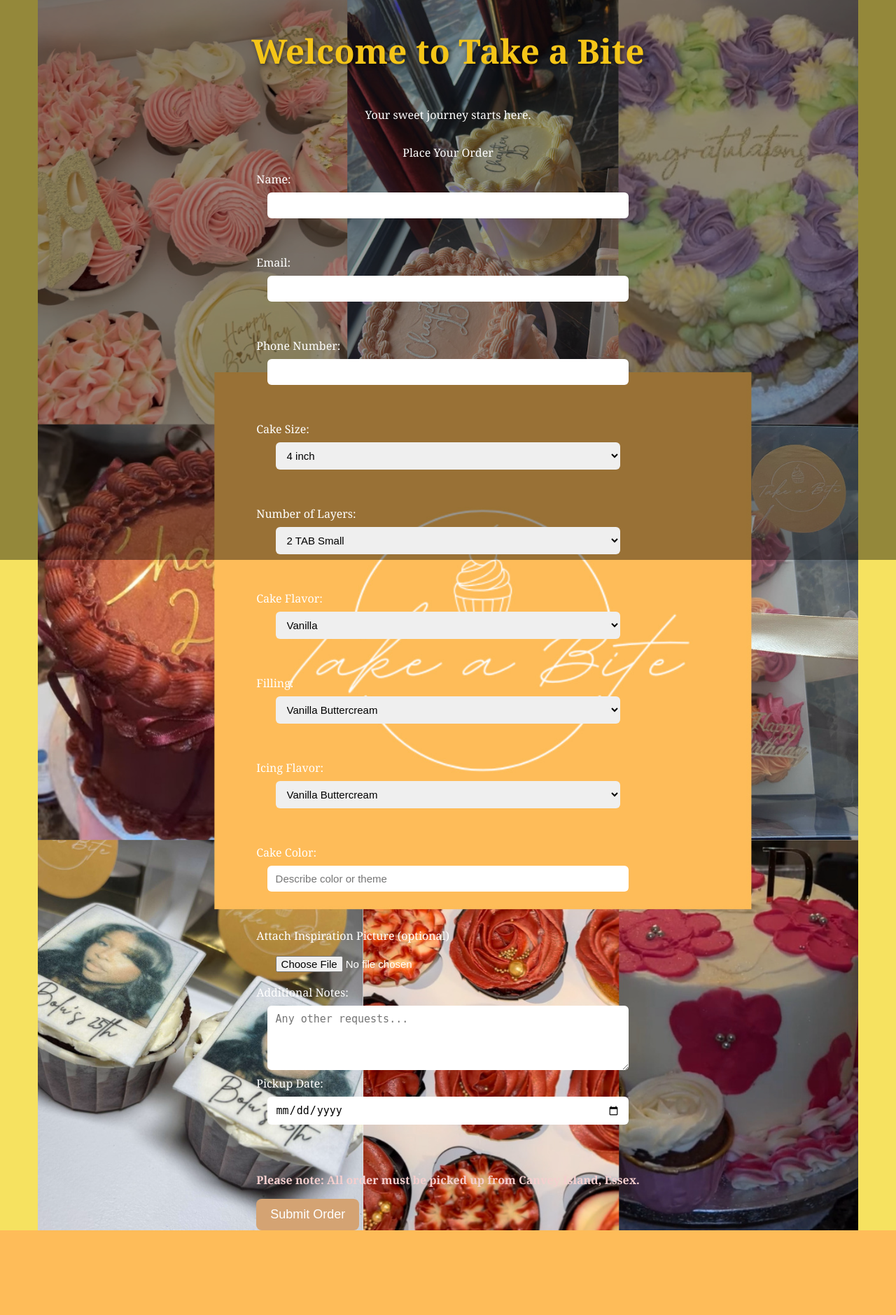
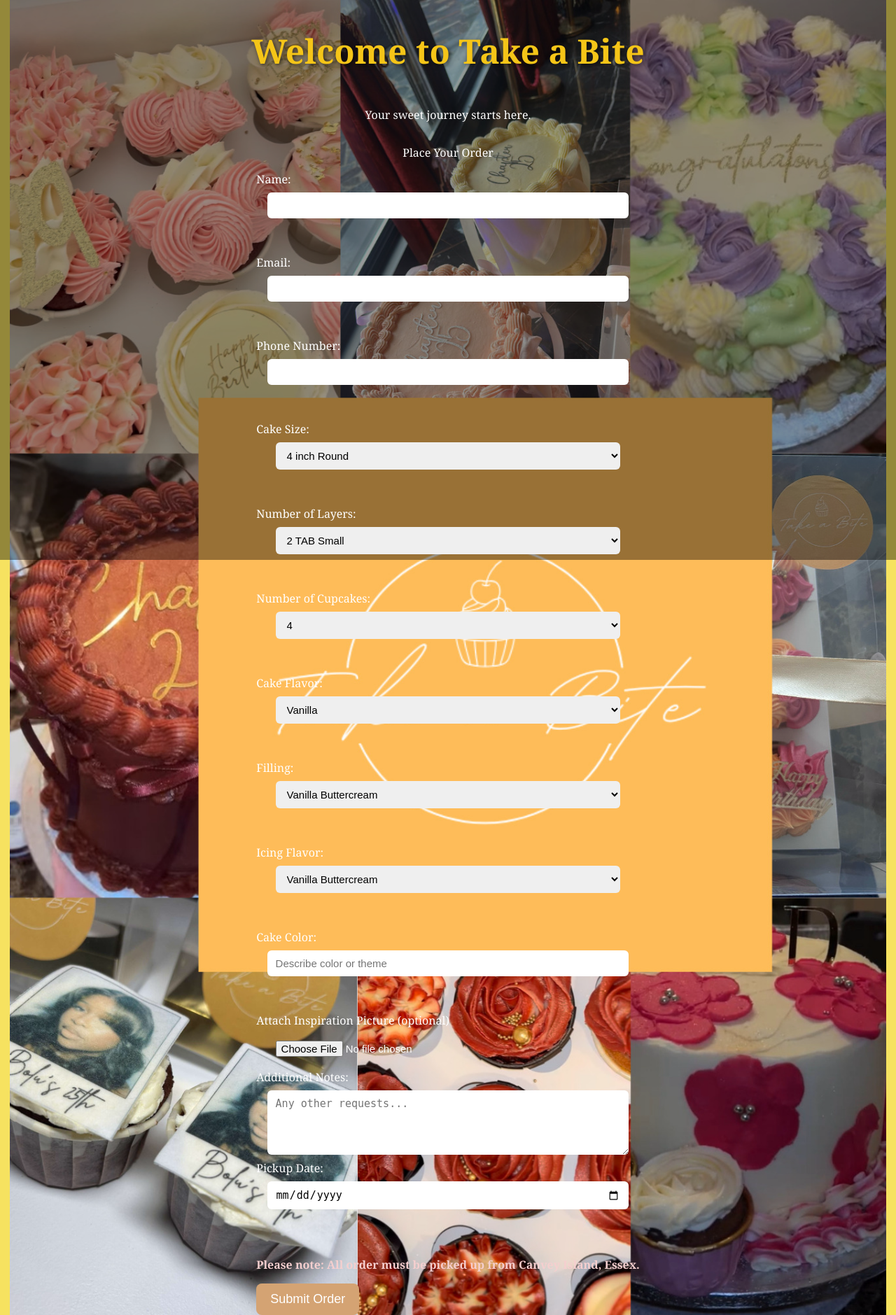
Before and after one commit to boluogunsanya1-prog/TABWB, a Flask app: page / in a window 1280 px wide. Shown: the whole page at 70% size. Before the commit the page ends 1758 px from the top, so only its background shows below. Run offline with Flask 3, Linux system fonts and the light colour scheme.

Commit message:
feat: added number of cupcakes and cake shape to size

```diff
--- a/app.py
+++ b/app.py
@@ -21,6 +21,7 @@ def home():
         flavor = request.form.get("flavor")
         filling = request.form.get("filling")
         color = request.form.get("color")
+        cupcakes = request.form.get("cupcakes")
         pickup_date = request.form.get("pickup_date")
         notes = request.form.get("notes")
 
@@ -42,6 +43,8 @@ def home():
         Filling = {filling}
 
         Cake color = {color}
+
+        Number of Cupcakes = {cupcakes}
 
         Notes = {notes}
         Pickup Date: {pickup_date}
--- a/templates/home.html
+++ b/templates/home.html
@@ -114,11 +114,11 @@
          <!-- Cake Details -->
           <label for="size">Cake Size:</label>
           <select id="size" name="size" required>
-            <option value="4">4 inch</option>
-            <option value="8">8 inch</option>
-            <option value="9">9 inch</option>
+            <option value="4">4 inch Round</option>
+            <option value="8">8 inch Round</option>
+            <option value="9">9 inch Round</option>
+            <option value="9">9 inch Heart</option>
          </select><br><br>
-
 
           <label for="layers">Number of Layers:</label>
           <select id="layers" name="layers" required>
@@ -126,6 +126,15 @@
             <option value="3">3 TAB Default</option>
             <option value="4">4 TAB Tall</option>
           </select><br><br>
+
+          <label for="cupcakes">Number of Cupcakes:</label>
+          <select id="cupcakes" name="cupcakes">
+            <option value="4">4</option>
+            <option value="6">6</option>
+            <option value="12">12</option>
+            <option value="24">24</option>
+            <option value="48">48</option>
+         </select><br><br>
 
           <label for="flavor">Cake Flavor:</label>
           <select id="flavor" name="flavor" required>
```
